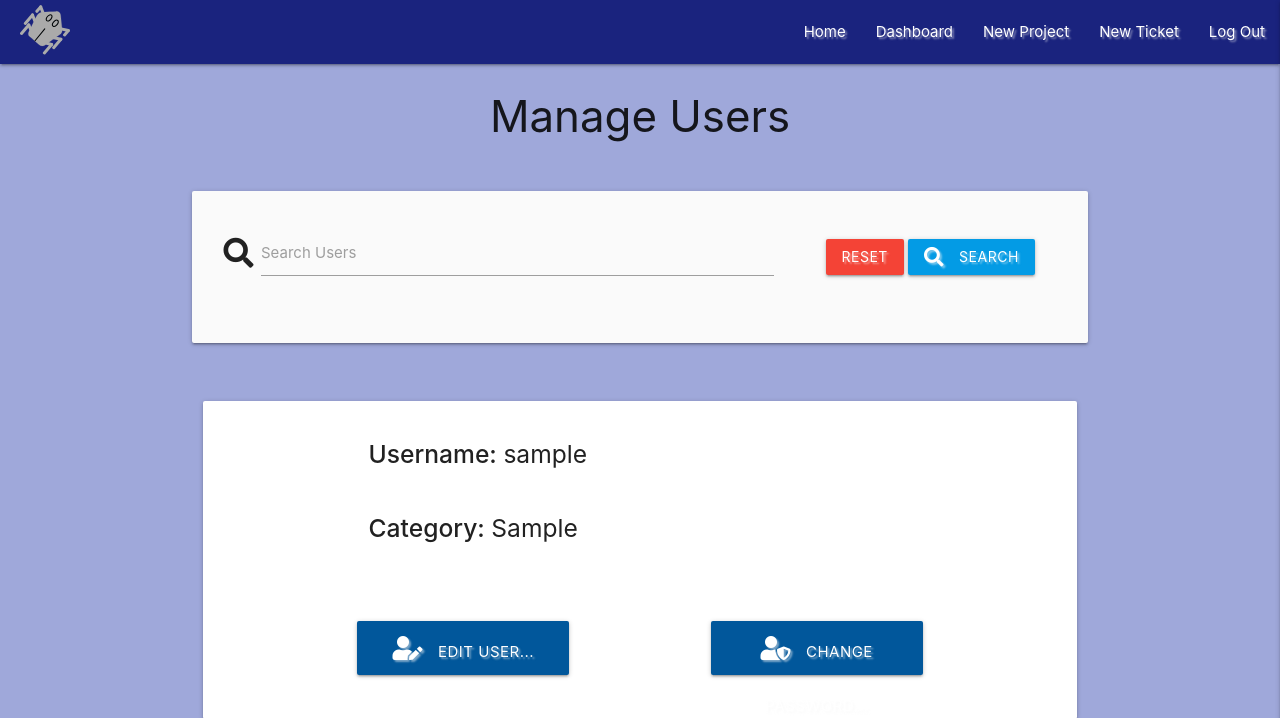
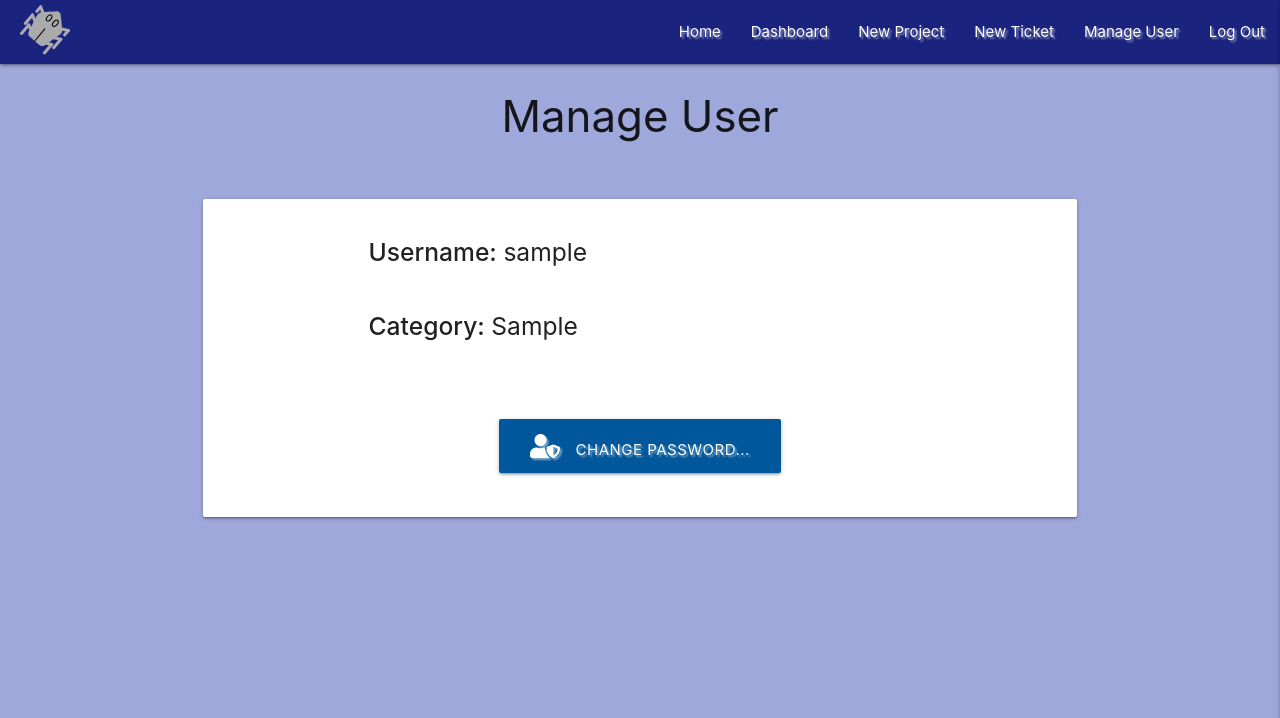
Before and after one commit to fabiodearaujo/bug_tracker_mp3, a Flask app: a page that uses templates/base.html in a window 1280 px wide. Shown: the top 718 px of the page. Run offline with Flask 2, Linux system fonts and the light colour scheme; the visitor is signed in with stand-in values (Sample User, id 1); a database or web service that is not in the repository returns one stand-in record (values such as "Sample title"); some libraries are stand-ins or nearby versions.

Commit message:
fixed the command to update the database, update was deprecated and the command replace_one was put in place and tested working perfectly - also create rule only admin can edit users while regular users can only change password

```diff
--- a/app.py
+++ b/app.py
@@ -107,7 +107,7 @@ def edit_user(user_id):
             "user_pass": user["user_pass"],
             "user_category": request.form.get("user_category")
         }
-        mongo.db.user.update_one({"_id": ObjectId(user_id)}, modify)
+        mongo.db.user.replace_one({"_id": ObjectId(user_id)}, modify)
 
         flash("User information updated Successfully")
         return redirect(url_for("home"))
@@ -125,7 +125,7 @@ def change_pass(user_id):
             "user_pass": generate_password_hash(request.form.get("user_pass")),
             "user_category": user["user_category"]
         }
-        mongo.db.user.update_one({"_id": ObjectId(user_id)}, modify)
+        mongo.db.user.replace_one({"_id": ObjectId(user_id)}, modify)
 
         flash("User password changed Successfully")
         if session["user"] == modify["user_name"]:
--- a/templates/base.html
+++ b/templates/base.html
@@ -27,9 +27,7 @@
                         <li><a href="{{ url_for('dashboard', user_name=session['user']) }}">Dashboard</a></li>
                         <li><a href="#">New Project</a></li>
                         <li><a href="#">New Ticket</a></li>
-                        {% if session.category == "manager" %}
-                            <li><a href="{{ url_for('manage_user', user_name=session['user']) }}">Manage User</a></li>
-                        {% endif %}
+                        <li><a href="{{ url_for('manage_user', user_name=session['user']) }}">Manage User</a></li>
                         <li><a href="{{ url_for('logout') }}">Log Out</a></li>
                     {% else %}
                         <li><a href="{{ url_for('login') }}">Log In</a></li>
--- a/templates/change_pass.html
+++ b/templates/change_pass.html
@@ -19,7 +19,7 @@
                     <div class="input-field col s12">
                         <i class="fas fa-user-plus prefix light-blue-text text-darken-4"></i>
                         <input id="user_pass" name="user_pass" type="password" minlenght="8"
-                            value="********" maxlenght="15" pattern="^[a-zA-Z0-9]{5,15}$" class="validate" required>
+                            maxlenght="15" pattern="^[a-zA-Z0-9]{5,15}$" class="validate" required>
                         <label for="user_pass">New Password</label>
                     </div>
                 </div>
--- a/templates/manage_user.html
+++ b/templates/manage_user.html
@@ -9,8 +9,9 @@
 {% endblock %}
 
 {% block content %}
-    <h3 class="center-align">Manage Users</h3>
+    <h3 class="center-align">Manage User</h3>
 
+    {% if session.category == "manager" %}
         <div class="col s12 card-panel grey lighten-5 top-spacing">
             <form action="{{ url_for('search_user') }}" method="POST" class="col s12">
                 <div class="row valign-wrapper center-align">
@@ -28,7 +29,7 @@
                 </div>
             </form>
         </div>
-
+    {% endif %}
 
     <div class="row top-spacing">
         <div class="col s12">
@@ -47,12 +48,18 @@
                 </div>
                 <!-- Update button  -->
                 <div class="row">
+                    {% if session.category == "manager" %}
                         <a href="{{ url_for('edit_user', user_id=user_reg._id) }}" class="col s12 m3 offset-m2 btn-large light-blue darken-4 text-shadow top-spacing">
                             <i class="fas fa-user-edit right-pad"></i>Edit user...
                         </a>
                         <a href="{{ url_for('change_pass', user_id=user_reg._id) }}" class="col s12 m3 offset-m2 btn-large light-blue darken-4 text-shadow top-spacing">
                             <i class="fas fa-user-shield right-pad"></i>Change Password...
                         </a>
+                    {% else %}
+                        <a href="{{ url_for('change_pass', user_id=user_reg._id) }}" class="col s12 m4 offset-m4 btn-large light-blue darken-4 text-shadow top-spacing">
+                            <i class="fas fa-user-shield right-pad"></i>Change Password...
+                        </a>
+                    {% endif %}
                 </div>
             </div>
         </div>
```
Lines whose indentation alone changed are shown as unchanged.
